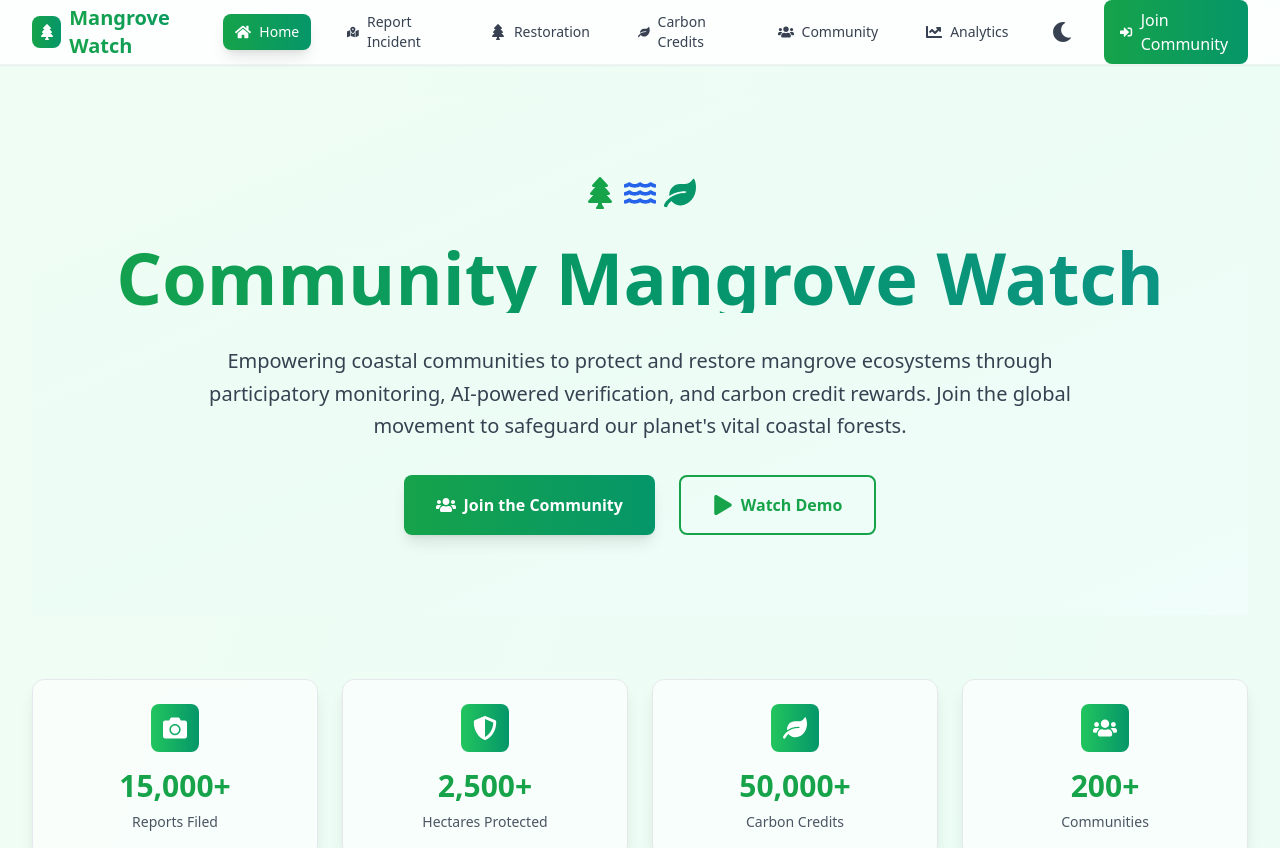
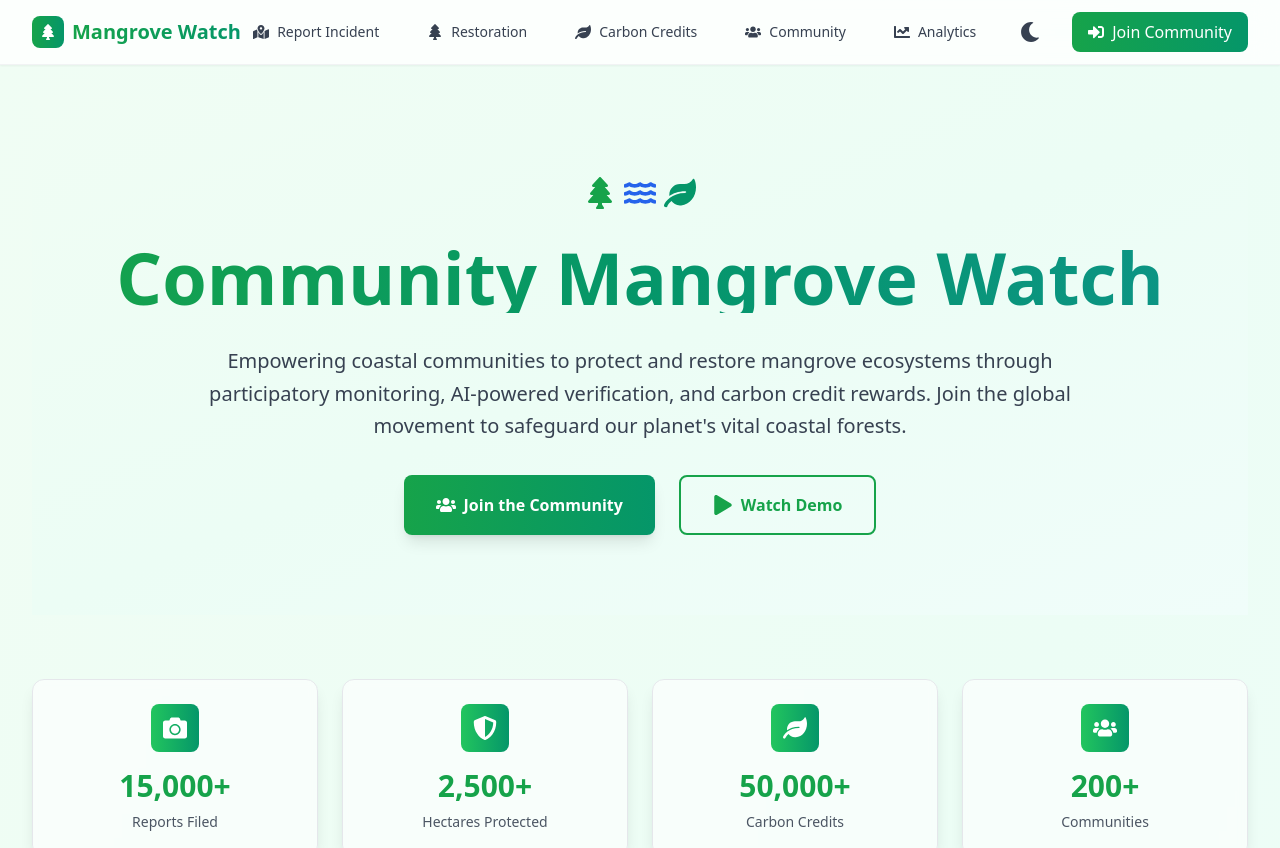
Before and after one commit to Shreya-1305/hackathon-DAU, a React (Vite) app in the folder frontend/: page / in a window 1280 px wide. Shown: the top 848 px of the page. Built offline with nearby package versions, Linux system fonts and the light colour scheme.

Commit message:
changes in landing page

```diff
--- a/frontend/src/App.jsx
+++ b/frontend/src/App.jsx
@@ -84,10 +84,19 @@ const router = createBrowserRouter([
     element: (
       <>
         <ScrollToTop />
-        <LazyNotFound />
+        <AppProvider>
+          <AuthProvider>
+            <ErrorBoundary FallbackComponent={ErrorFallback}>
+              <Suspense fallback={<PageLoader />}>
+                <LazyNotFound />
+              </Suspense>
+            </ErrorBoundary>
+          </AuthProvider>
+        </AppProvider>
       </>
     ),
   },
+
 ]);
 
 function App() {
--- a/frontend/src/components/layout/Navbar.jsx
+++ b/frontend/src/components/layout/Navbar.jsx
@@ -12,7 +12,6 @@ const Navbar = () => {
   const { isAuthenticated } = useAuth();
 
   const navigation = [
-    { name: "Home", href: "/", icon: FaHome },
     { name: "Report Incident", href: "/report", icon: FaMapMarkedAlt },
     { name: "Restoration", href: "/restoration", icon: FaTree },
     { name: "Carbon Credits", href: "/carbon-credits", icon: FaLeaf },
```
